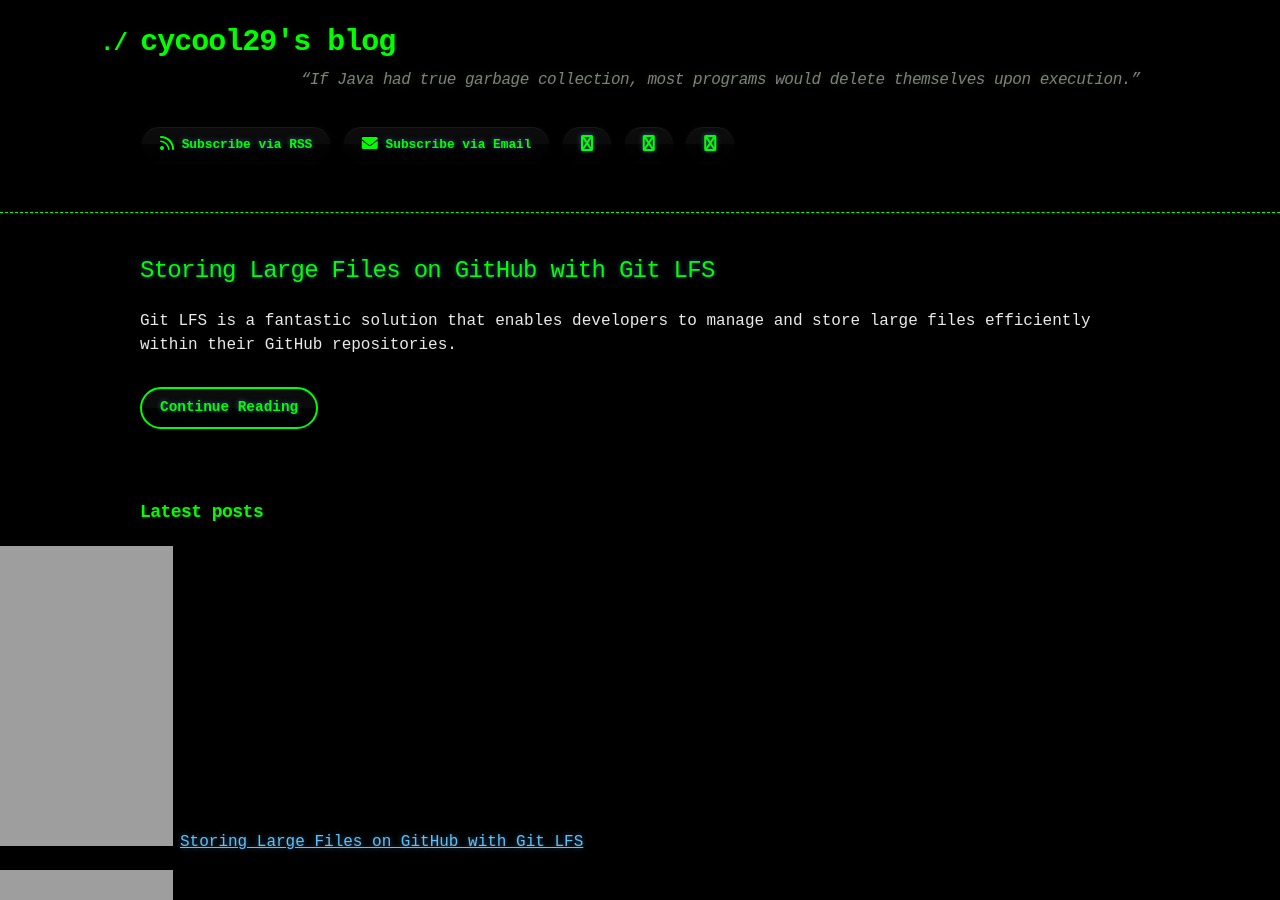
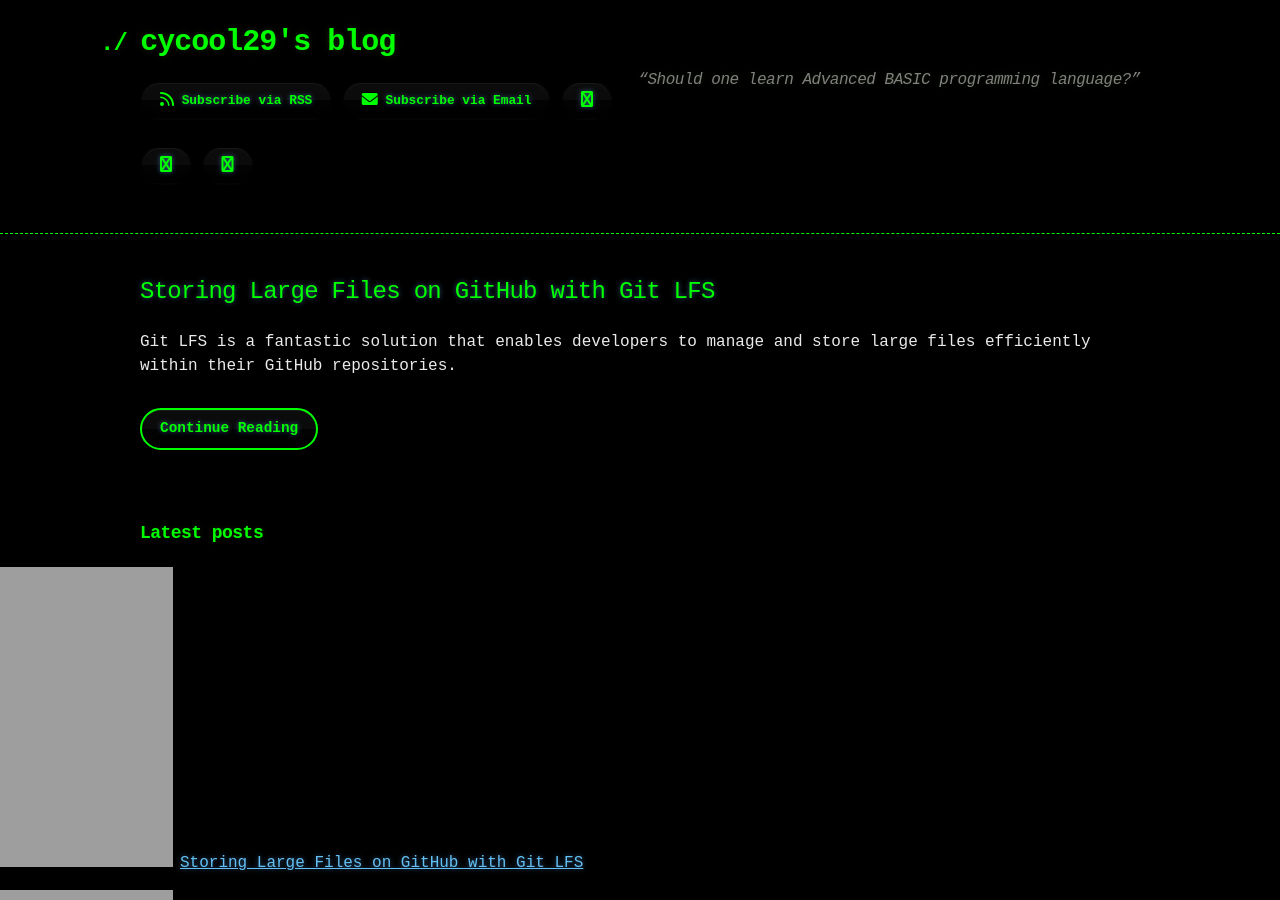
Before and after one commit to cycool29/cycool29.github.io, a Jekyll site: the page built from index.md, in a window 1280 px wide and 900 px high. Built offline with Jekyll 4.4.1, drawn with Linux system fonts in a browser that asks for light colours; a style sheet for code colours, icons or effects is not loaded.

Commit message:
Update quotes

```diff
--- a/_config.yml
+++ b/_config.yml
@@ -1,5 +1,5 @@
 title: cycool29's blog
-description: "“If Java had true garbage collection, most programs would delete themselves upon execution.” "
+description: "“Should one learn Advanced BASIC programming language?” "
 bio: A high school student. Intermediate in Python, Git, Bash. Learning JavaScript. He/Him. "
 author: cycool29
 url: https://cycool29.github.io
```
